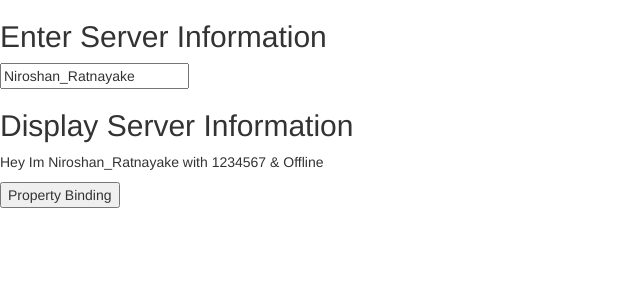
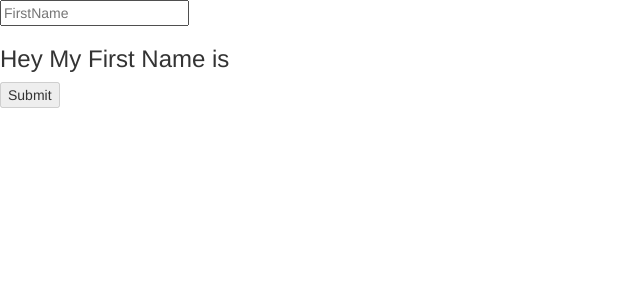
Before and after one commit to niroshan123/MyAngular, an Angular app: page / in a window 1280 px wide. Shown: the top 300 px of the page, without its empty margins (0-640 px from the left). Built offline with nearby package versions, Linux system fonts and the light colour scheme.

Commit message:
assignment_2

```diff
--- a/src/app/app.component.html
+++ b/src/app/app.component.html
@@ -1,10 +1,14 @@
 <!-- <app-red></app-red>
 <app-green></app-green>
 <app-yellow></app-yellow> -->
-<h2>Enter Server Information</h2>
+<!-- <h2>Enter Server Information</h2>
 <input type="text" placeholder="Server Name" [(ngModel)]="serverName">
 
 <h2>Display Server Information</h2>
 
 <p>Hey Im {{serverName}} with {{serverId}} & {{serverStatus}}</p>
-<button [disabled]="buttonStatus" (click)="toggle()" >Property Binding</button>
+<button [disabled]="buttonStatus" (click)="toggle()" >Property Binding</button> -->
+
+<input type="text" placeholder="FirstName" [(ngModel)]=firstName>
+<h3>Hey My First Name is {{firstName}}</h3>
+<button [disabled]= "btn()" (click)="blank()">Submit</button>
--- a/src/app/app.component.ts
+++ b/src/app/app.component.ts
@@ -8,28 +8,46 @@ import { Component } from '@angular/core';
 export class AppComponent {
   title = 'app';
 
-  serverName="Niroshan_Ratnayake";
-  serverId=1234567;
-  serverStatus='Offline';
-  statusFlag=false;
-  buttonStatus=true;
+  // serverName="Niroshan_Ratnayake";
+  // serverId=1234567;
+  // serverStatus='Offline';
+  // statusFlag=false;
+  // buttonStatus=true;
 
-  constructor(){
-    setTimeout(()=>{
+  // constructor(){
+  //   setTimeout(()=>{
 
-      this.buttonStatus=false;
-    },2500);
+  //     this.buttonStatus=false;
+  //   },2500);
+  // }
+  // toggle(){
+  //   this.statusFlag=!this.statusFlag;
+  //   if(this.statusFlag===true){
+  //     this.serverStatus='Online';
+  //   }
+  //   else{
+  //     this.serverStatus='Offline';
+  //   }
+  //   return this.serverStatus;
+  // }
+
+  firstName='';
+
+
+
+  btn(){
+    if(this.firstName==='')
+    return true;
+    else
+    return false;
+
   }
-  toggle(){
-    this.statusFlag=!this.statusFlag;
-    if(this.statusFlag===true){
-      this.serverStatus='Online';
-    }
-    else{
-      this.serverStatus='Offline';
-    }
-    return this.serverStatus;
-  }
+
+blank(){
+  this.firstName="";
+   return this.firstName;
+
+}
 
 
 
```
